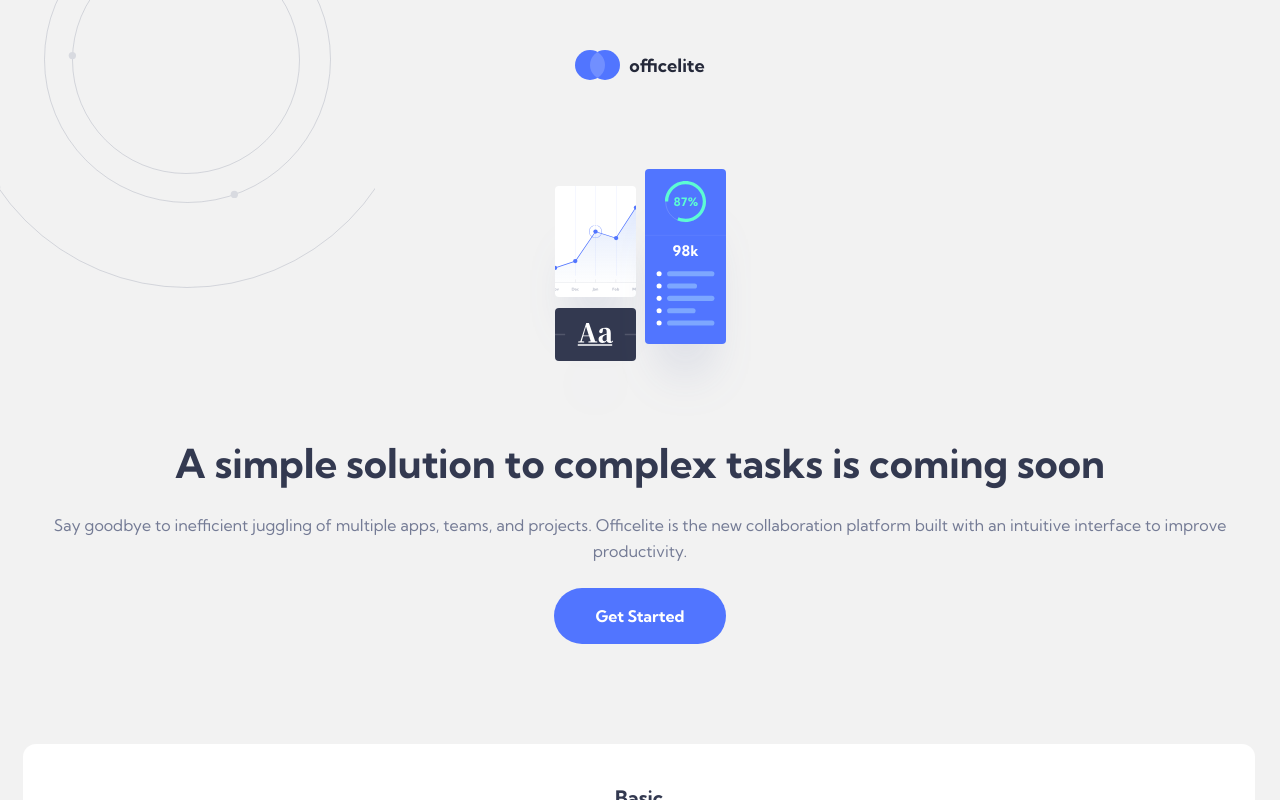
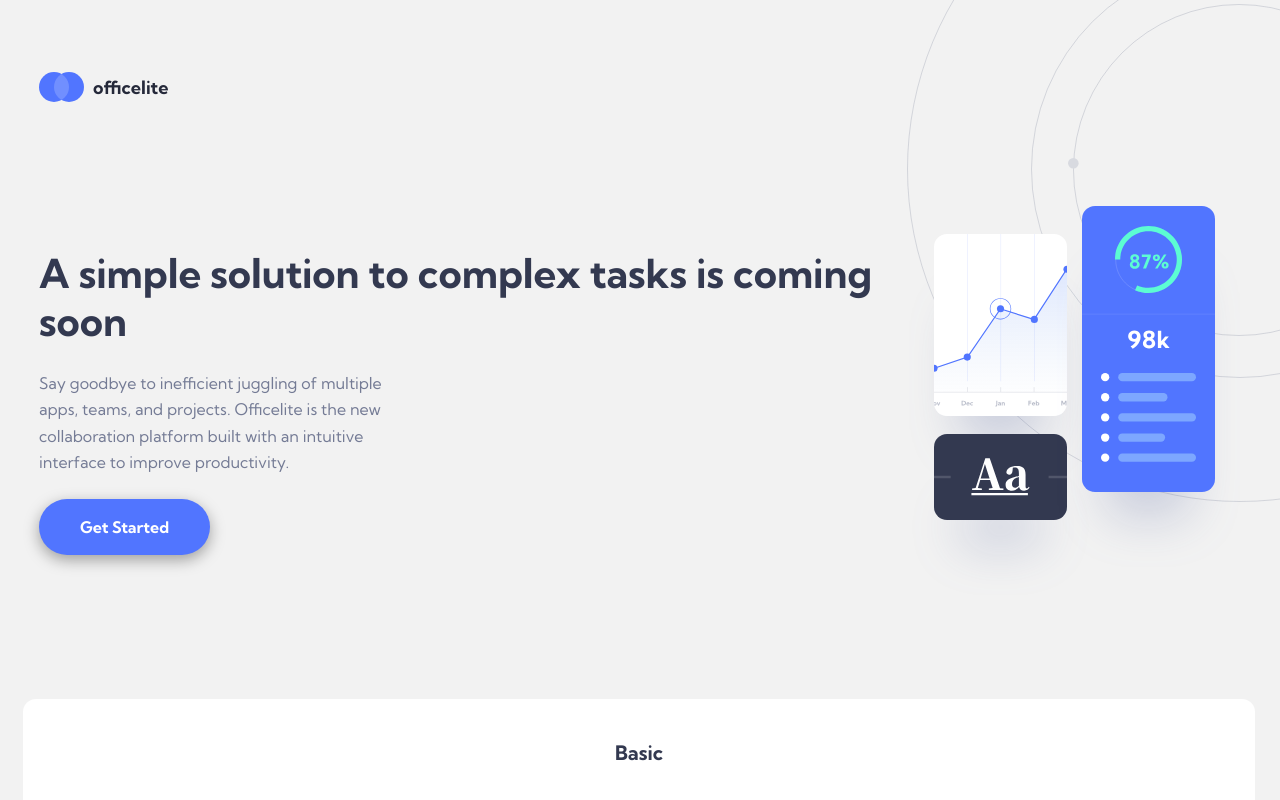
Before and after one commit to Oleksandr-Berd/officelite-soon, a React (Create React App) app: page / in a window 1280 px wide. Shown: the top 800 px of the page. Built offline with nearby package versions, Linux system fonts and the light colour scheme.

Commit message:
the intro section tablet is done

```diff
--- a/src/components/ContactForm/ContactForm.tsx
+++ b/src/components/ContactForm/ContactForm.tsx
@@ -1,4 +1,4 @@
-import { ChangeEvent, EventHandler } from "react";
+import { ChangeEvent } from "react";
 import * as Yup from "yup";
 import { useFormik } from "formik";
 import { ToastContainer, toast } from "react-toastify";
--- a/src/components/Intro/Intro.tsx
+++ b/src/components/Intro/Intro.tsx
@@ -1,22 +1,45 @@
 import * as SC from "./IntroStyled";
 
-import {ReactComponent as IntroBoard} from "../../assets/images/intro_board.svg"
+import { ReactComponent as IntroBoard } from "../../assets/images/intro_board.svg";
+import { ReactComponent as IntroBoardTab } from "../../assets/images/boardTab.svg";
 import ButtonLink from "../../ui/ButtonLink/ButtonLink";
+import { useMediaQuery } from "usehooks-ts";
 
 const Intro: React.FC = () => {
+  const isTablet = useMediaQuery("(min-width:768px)");
+
   return (
+    <>
+      {isTablet ? (
         <SC.CommonContainer>
-      <SC.ImageGeneralCon>
+          <SC.ContentWrapper>
+            <SC.Title>
+              A simple solution to complex tasks is coming soon
+            </SC.Title>
+            <SC.Content>
+              Say goodbye to inefficient juggling of multiple apps, teams, and
+              projects. Officelite is the new collaboration platform built with
+              an intuitive interface to improve productivity.
+            </SC.Content>
+            <ButtonLink location="intro" color="blue" />
+          </SC.ContentWrapper>
+          <div><IntroBoardTab /></div>
+        </SC.CommonContainer>
+      ) : (
+        <SC.CommonContainer>
+          <div>
             <IntroBoard />
-      </SC.ImageGeneralCon>
+          </div>
           <SC.Title>A simple solution to complex tasks is coming soon</SC.Title>
           <SC.Content>
             Say goodbye to inefficient juggling of multiple apps, teams, and
             projects. Officelite is the new collaboration platform built with an
             intuitive interface to improve productivity.
           </SC.Content>
-      <ButtonLink location="intro" color="blue"/>
+          <ButtonLink location="intro" color="blue" />
         </SC.CommonContainer>
+      )}
+    </>
   );
 };
 
--- a/src/components/Intro/IntroStyled.ts
+++ b/src/components/Intro/IntroStyled.ts
@@ -5,17 +5,34 @@ export const CommonContainer = styled.div`
   padding-right: 24px;
 
   text-align: center;
+
+@media (min-width: 768px){
+  display: flex;
+  flex-direction: row;
+  align-items: center;
+
+  padding-left: 39px;
+  padding-right: 40px;
+}
 `;
 
-export const ImageGeneralCon = styled.div``;
+export const ContentWrapper = styled.div`
+
+margin-right: 36px;
+
+text-align: left;
+`
 
 export const Title = styled.h1`
+
   margin-bottom: 24px;
 
   color: #333950;
   font-family: "KumbhBold";
   font-size: 40px;
   line-height: 1.2;
+
+
 `;
 
 
@@ -26,4 +43,8 @@ export const Content = styled.p`
   font-family: "KumbhRegular";
   font-size: 16px;
   line-height: 1.63;
+
+  @media (min-width: 768px){
+    width: 345px;
+  }
 `;
--- a/src/layouts/Header/HeaderStyled.ts
+++ b/src/layouts/Header/HeaderStyled.ts
@@ -3,4 +3,10 @@ import styled from "@emotion/styled";
 export const HeaderStyled = styled.header`
 padding-top: 50px;
 padding-bottom: 89px;
+
+@media (min-width: 768px){
+padding-top: 72px;
+padding-bottom: 104px;
+padding-left: 39px;
+}
 `
--- a/src/layouts/SharedLayout/SharedLayout.tsx
+++ b/src/layouts/SharedLayout/SharedLayout.tsx
@@ -6,10 +6,15 @@ import { Props } from "../../utils/types";
 import Header from "../Header/Header";
 
 import bgMob from "../../assets/images/bg_header_mob.svg"
+import bgIntroTab from "../../assets/images/bg_intro_tab.svg"
+import { useMediaQuery } from "usehooks-ts";
 
 const SharedLayout:React.FC<Props> = ({children}) => {
+
+  const isTablet = useMediaQuery("(min-width:768px)")
+
     return (
-      <SC.SharedLayoutStyled bg={bgMob}>
+      <SC.SharedLayoutStyled bg={isTablet ? bgIntroTab : bgMob}>
         <Header />
         {children}
         <Outlet />
--- a/src/layouts/SharedLayout/SharedLayoutStyled.ts
+++ b/src/layouts/SharedLayout/SharedLayoutStyled.ts
@@ -4,4 +4,5 @@ import { StyleProps } from "../../utils/types"
 export const SharedLayoutStyled = styled.main<StyleProps>`
 background-image: url(${props => props.bg});
 background-repeat: no-repeat;
+background-position:top right;
 `
--- a/src/ui/ButtonLink/ButtonLinkStyled.ts
+++ b/src/ui/ButtonLink/ButtonLinkStyled.ts
@@ -18,6 +18,7 @@ export const Wrapper = styled.div<LinkButtonProps>`
 
   border: none;
   border-radius: 28px;
+  box-shadow: rgba(0, 0, 0, 0.35) 0px 5px 15px;
 
   & > a {
     color: ${(props) => (props.location === "intro" ? "#fff" : "#5175FF")};
--- a/src/ui/Logo/LogoStyled.ts
+++ b/src/ui/Logo/LogoStyled.ts
@@ -13,4 +13,8 @@ export const LogoStyled = styled.div`
     font-family: "KumbhBold";
     font-size: 18px;
   }
+
+  @media (min-width: 768px){
+    justify-content: flex-start;
+  }
 `;
```
Also changed, not shown: src/assets/images/bg_intro_tab.svg (added), src/assets/images/boardTab.svg (added). Lines whose indentation alone changed are shown as unchanged.
